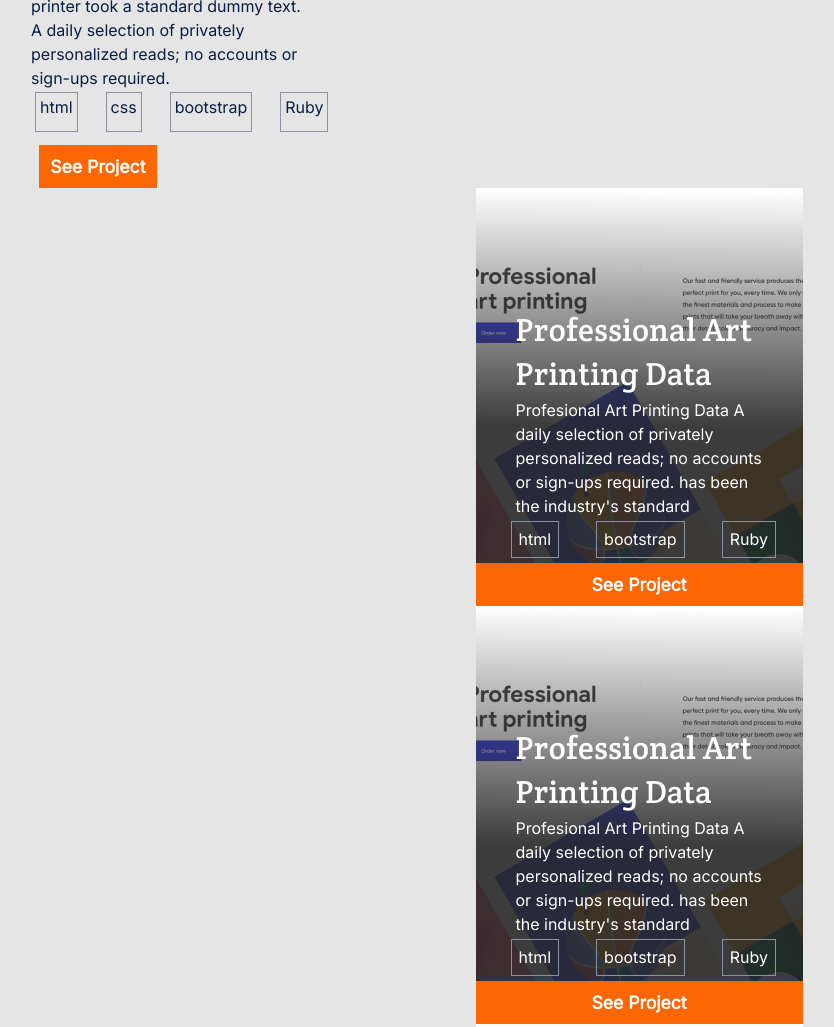
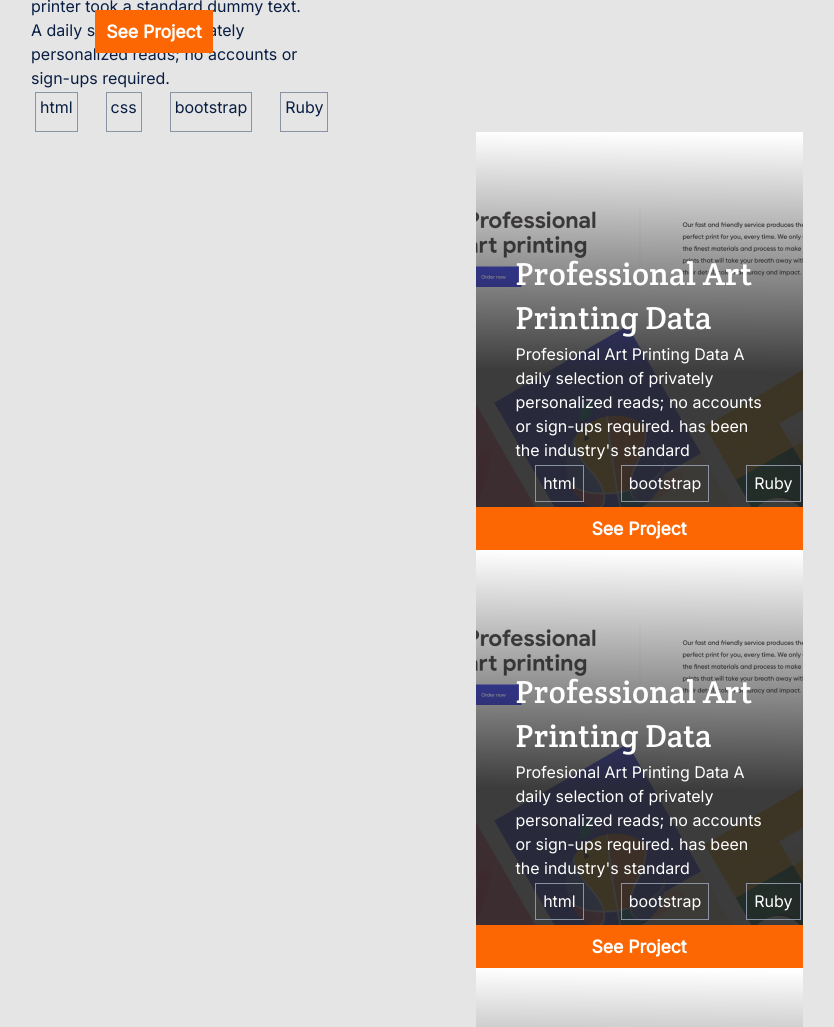
Before and after one commit to Stanleeeeee/Stanley-Portfolio, a website: page index.html in a window 1280 px wide. Shown: the part 1396-2423 px from the top of the page, without its empty margins (1-835 px from the left). Drawn offline with Linux system fonts and the light colour scheme.

Commit message:
Float attribute is used in card's buttons

```diff
--- a/style.css
+++ b/style.css
@@ -297,11 +297,13 @@ button#resume {
   color: #091e42;
   display: flex;
   font-size: 1rem;
+  float: right;
   text-align: center;
 }
 
 .language-button1 li {
   list-style-type: none;
+  float: none;
   border: 1px #8993a4 solid;
   margin: 0 2px 5px 35px;
   color: #fff;
@@ -314,6 +316,7 @@ button#resume {
   display: flex;
   font-size: 1rem;
   text-align: center;
+  float: left;
   width: 56px;
   height: 40px;
   margin-top: 95px;
```
